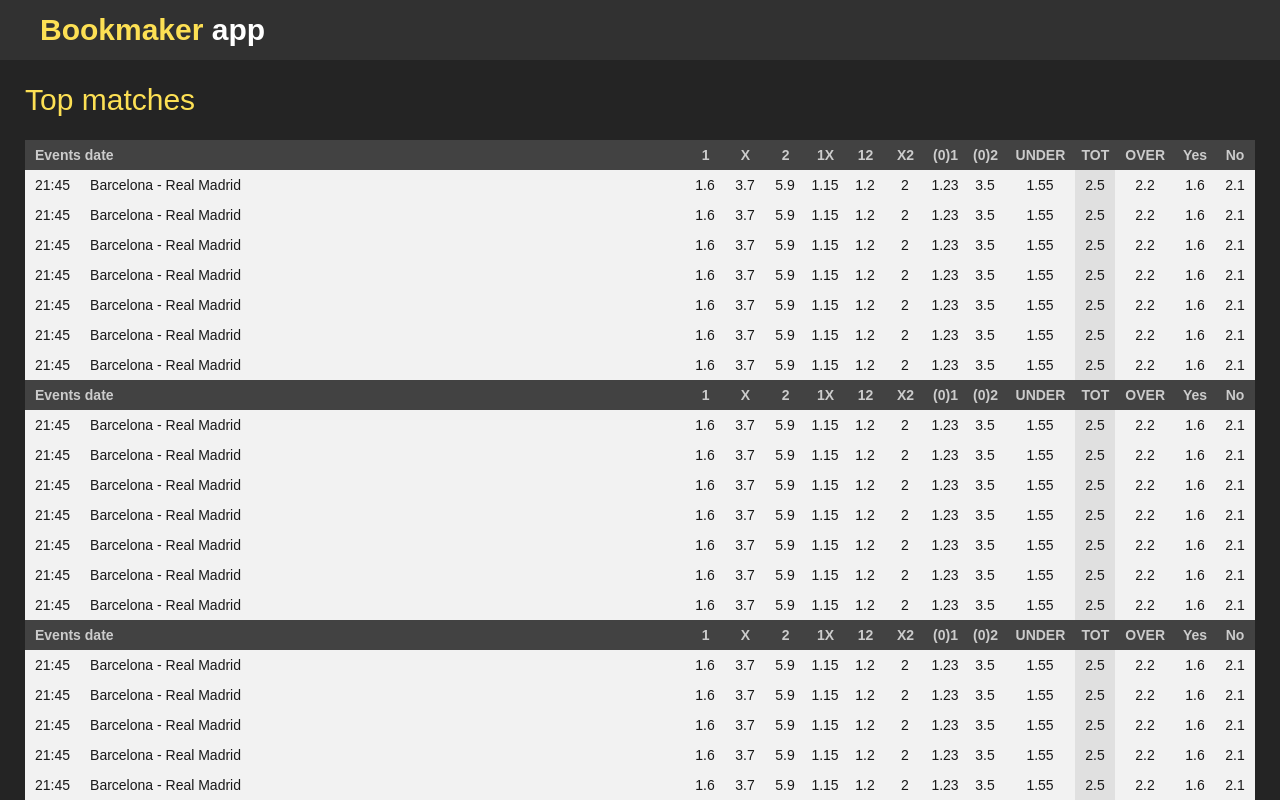
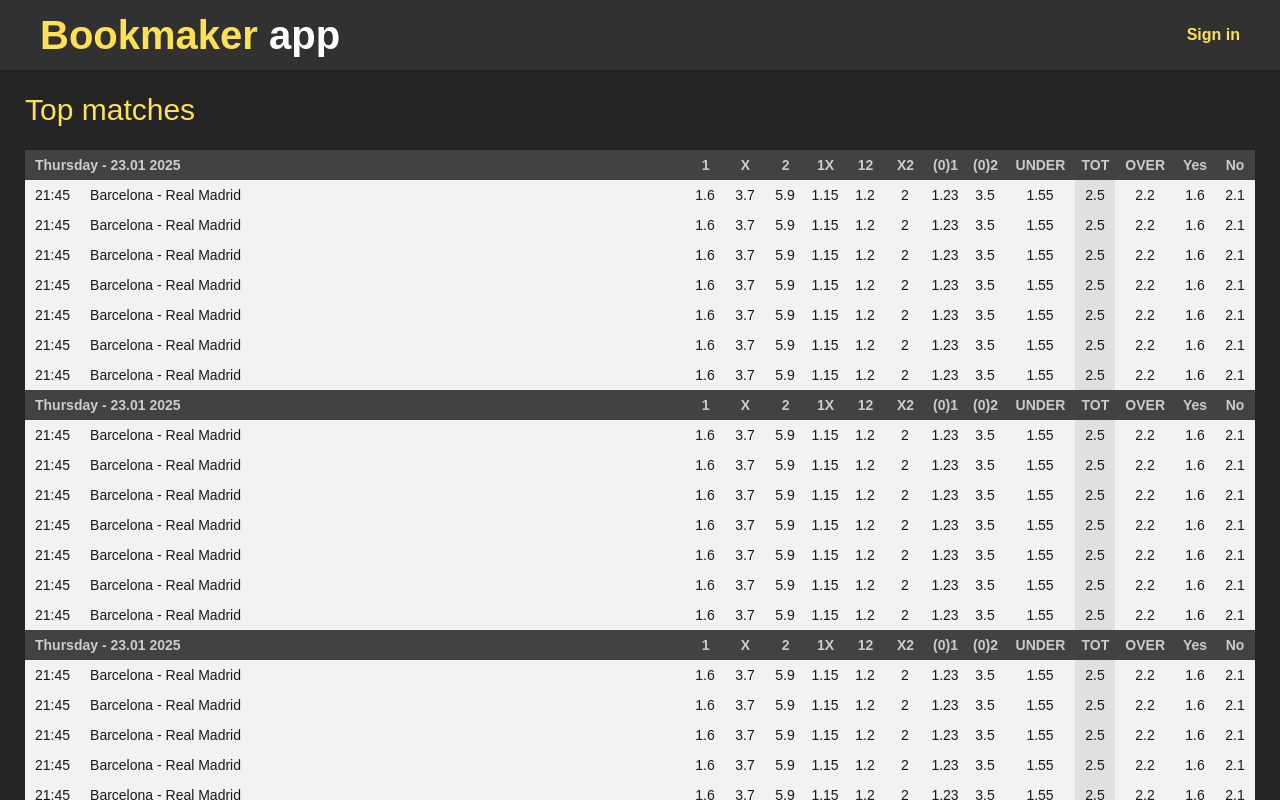
Before and after one commit to SOFG1/bookmaker_front, a React (Vite) app: page / in a window 1280 px wide. Shown: the top 800 px of the page. Built offline with nearby package versions, Linux system fonts and the light colour scheme.

Commit message:
add sign in and sign up modals

```diff
--- a/package.json
+++ b/package.json
@@ -12,6 +12,7 @@
   "dependencies": {
     "react": "^18.3.1",
     "react-dom": "^18.3.1",
+    "react-toastify": "^11.0.3",
     "styled-components": "^6.1.14"
   },
   "devDependencies": {
--- a/src/App.tsx
+++ b/src/App.tsx
@@ -1,9 +1,11 @@
+import { ToastContainer } from "react-toastify";
 import { Header } from "./components/Header";
 import { MainPage } from "./pages/MainPage";
 
 function App() {
   return (
     <>
+    <ToastContainer />
       <Header />
       <MainPage />
     </>
--- /dev/null
+++ b/src/UI/Modal.tsx
@@ -0,0 +1,36 @@
+import React from "react";
+import styled from "styled-components";
+
+const StyledWrapper = styled.div`
+  display: flex;
+  position: fixed;
+  top: 0;
+  left: 0;
+  right: 0;
+  bottom: 0;
+  overflow-y: auto;
+  background-color: rgba(0, 0, 0, 0.75);
+`;
+
+const StyledContent = styled.div`
+  width: fit-content;
+  background-color: #fff;
+  border-radius: 20px;
+  padding: 30px;
+  margin: auto;
+`;
+
+interface Props {
+  children: React.ReactNode;
+  onClose: () => void;
+}
+
+export const Modal = ({ children, onClose }: Props) => {
+  return (
+    <StyledWrapper onClick={onClose}>
+      <StyledContent onClick={(e) => e.stopPropagation()}>
+        {children}
+      </StyledContent>
+    </StyledWrapper>
+  );
+};
--- a/src/components/Header.tsx
+++ b/src/components/Header.tsx
@@ -1,24 +1,72 @@
-import styled from "styled-components"
+import styled from "styled-components";
+import { Modal } from "../UI/Modal";
+import { useState } from "react";
+import { SignInModal } from "./SignInModal";
+import { SignUpModal } from "./SignUpModal";
 
 const StyledWrapper = styled.div`
+  display: flex;
+  justify-content: space-between;
+  align-items: center;
   padding: 15px 40px;
   background-color: #313131;
-`
+`;
 
 const StyledLogo = styled.p`
-    font-size: 30px;
+  font-size: 40px;
   font-weight: 700;
-    color: #1A1A1D;
+  color: #1a1a1d;
   color: #fde054;
   span {
     color: #fff;
   }
-`
+`;
 
-
+const StyledLogin = styled.p`
+  color: #fde054;
+  font-size: 16px;
+  font-weight: 600;
+  cursor: pointer;
+  transition: 200ms;
+  &:hover {
+    opacity: 0.7;
+  }
+`;
 
 export const Header = () => {
-    return <StyledWrapper>
-        <StyledLogo>Bookmaker <span>app</span></StyledLogo>
+  const [showModal, setShowModal] = useState(false);
+  const [showSignUp, setShowSignUp] = useState(false);
+
+  const openSignUp = () => {
+    setShowModal(false);
+    setShowSignUp(true);
+  };
+
+  const openSignIn = () => {
+    setShowSignUp(false);
+    setShowModal(true);
+  };
+
+  return (
+    <>
+      <StyledWrapper>
+        <StyledLogo>
+          Bookmaker <span>app</span>
+        </StyledLogo>
+        <StyledLogin onClick={() => setShowModal(true)}>Sign in</StyledLogin>
       </StyledWrapper>
-}
+      {showModal && (
+        <SignInModal
+          openSignUp={openSignUp}
+          onClose={() => setShowModal(false)}
+        />
+      )}
+      {showSignUp && (
+        <SignUpModal
+          openSignIn={openSignIn}
+          onClose={() => setShowSignUp(false)}
+        />
+      )}
+    </>
+  );
+};
--- /dev/null
+++ b/src/components/SignInModal.tsx
@@ -0,0 +1,58 @@
+import styled from "styled-components";
+import { Modal } from "../UI/Modal";
+import { useState } from "react";
+
+const StyledWrapper = styled.div`
+  display: flex;
+  flex-direction: column;
+  gap: 10px;
+  width: 300px;
+`;
+
+const StyledTitle = styled.h3`
+  font-size: 24px;
+  margin-bottom: 15px;
+`;
+
+const StyledText = styled.p`
+  font-size: 14px;
+  color: #555555;
+  margin-top: 15px;
+  & span {
+    font-weight: 600;
+    color: #000;
+    cursor: pointer;
+  }
+`;
+
+interface IProps {
+  onClose: () => void;
+  openSignUp: () => void;
+}
+
+export const SignInModal = ({ onClose, openSignUp }: IProps) => {
+  const [email, setEmail] = useState("");
+  const [password, setPassword] = useState("");
+
+  return (
+    <Modal onClose={onClose}>
+      <StyledWrapper>
+        <StyledTitle>Sign in</StyledTitle>
+        <input
+          placeholder="Email"
+          value={email}
+          onChange={(e) => setEmail(e.target.value)}
+        />
+        <input
+          placeholder="Password"
+          value={password}
+          onChange={(e) => setPassword(e.target.value)}
+        />
+        <button>Sign in</button>
+        <StyledText>
+          Don't have an account ? <span onClick={openSignUp}>Sign up</span>
+        </StyledText>
+      </StyledWrapper>
+    </Modal>
+  );
+};
--- /dev/null
+++ b/src/components/SignUpModal.tsx
@@ -0,0 +1,81 @@
+import styled from "styled-components";
+import { Modal } from "../UI/Modal";
+import { useState } from "react";
+import { toast } from "react-toastify";
+
+const StyledWrapper = styled.form`
+  display: flex;
+  flex-direction: column;
+  gap: 10px;
+  width: 300px;
+`;
+
+const StyledTitle = styled.h3`
+  font-size: 24px;
+  margin-bottom: 15px;
+`;
+
+const StyledText = styled.p`
+  font-size: 14px;
+  color: #555555;
+  margin-top: 15px;
+  & span {
+    font-weight: 600;
+    color: #000;
+    cursor: pointer;
+  }
+`;
+
+interface IProps {
+  onClose: () => void;
+  openSignIn: () => void;
+}
+
+export const SignUpModal = ({ onClose, openSignIn }: IProps) => {
+  const [email, setEmail] = useState("");
+  const [password, setPassword] = useState("");
+  const [passwordRepeat, setPasswordRepeat] = useState("");
+
+  const handleSignUp = () => {
+    if (password.length < 6) {
+      toast("Password must contain at least 6 characters !", { type: "error" });
+    }
+    if (password !== passwordRepeat) {
+      toast("Passwords don't match !", { type: "error" });
+      return;
+    }
+  };
+
+  return (
+    <Modal onClose={onClose}>
+      <StyledWrapper onSubmit={handleSignUp}>
+        <StyledTitle>Sign up</StyledTitle>
+        <input
+          placeholder="Email"
+          type="email"
+          autoComplete="new-password"
+          value={email}
+          onChange={(e) => setEmail(e.target.value)}
+        />
+        <input
+          placeholder="Password"
+          type="password"
+          autoComplete="new-password"
+          value={password}
+          onChange={(e) => setPassword(e.target.value)}
+        />
+        <input
+          placeholder="Password repeat"
+          type="password"
+          autoComplete="new-password"
+          value={passwordRepeat}
+          onChange={(e) => setPasswordRepeat(e.target.value)}
+        />
+        <button>Sign up</button>
+        <StyledText>
+          Already have an account ? <span onClick={openSignIn}>Sign in</span>
+        </StyledText>
+      </StyledWrapper>
+    </Modal>
+  );
+};
--- a/src/views/TableView.tsx
+++ b/src/views/TableView.tsx
@@ -155,6 +155,9 @@
   display: flex;
   color: #181818;
   background-color: #f2f2f2;
+  &:hover {
+    background-color: #e0e0e0;
+  }
 `;
 
 const RowItem = styled.div`
@@ -182,7 +185,7 @@
   return (
     <Wrapper>
       <StyledHeader>
-        <HeaderName>Events date</HeaderName>
+        <HeaderName>Thursday - 23.01 2025</HeaderName>
         <HeaderItem>1</HeaderItem>
         <HeaderItem>X</HeaderItem>
         <HeaderItem>2</HeaderItem>
```
Also changed, not shown: 1 other file (tests, documents, lock files or other folders). Lines whose indentation alone changed are shown as unchanged.
